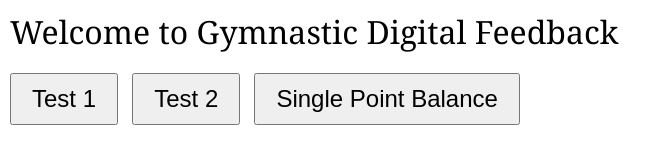
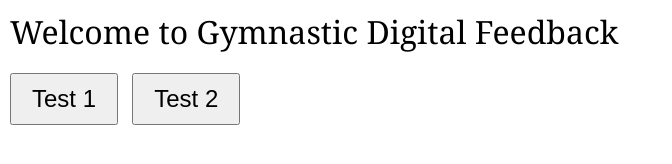
Before and after one commit to tangyeefun/digital_gym_feedback, a plain HTML site: page index.html in a window 1280 px wide. Shown: the whole page, without its empty margins (0-672 px from the left). Drawn offline with Linux system fonts and the light colour scheme.

Commit message:
Update index.html

```diff
--- a/index.html
+++ b/index.html
@@ -36,7 +36,7 @@
     <div>
         <button type="button" onclick="window.location.href='test.html'">Test 1</button>
         <button type="button" onclick="window.location.href='test2.html'">Test 2</button>
-        <button type="button" onclick="window.location.href='singlepoint.html'">Single Point Balance</button>
+
     </div>
 </body>
 </html>
```
